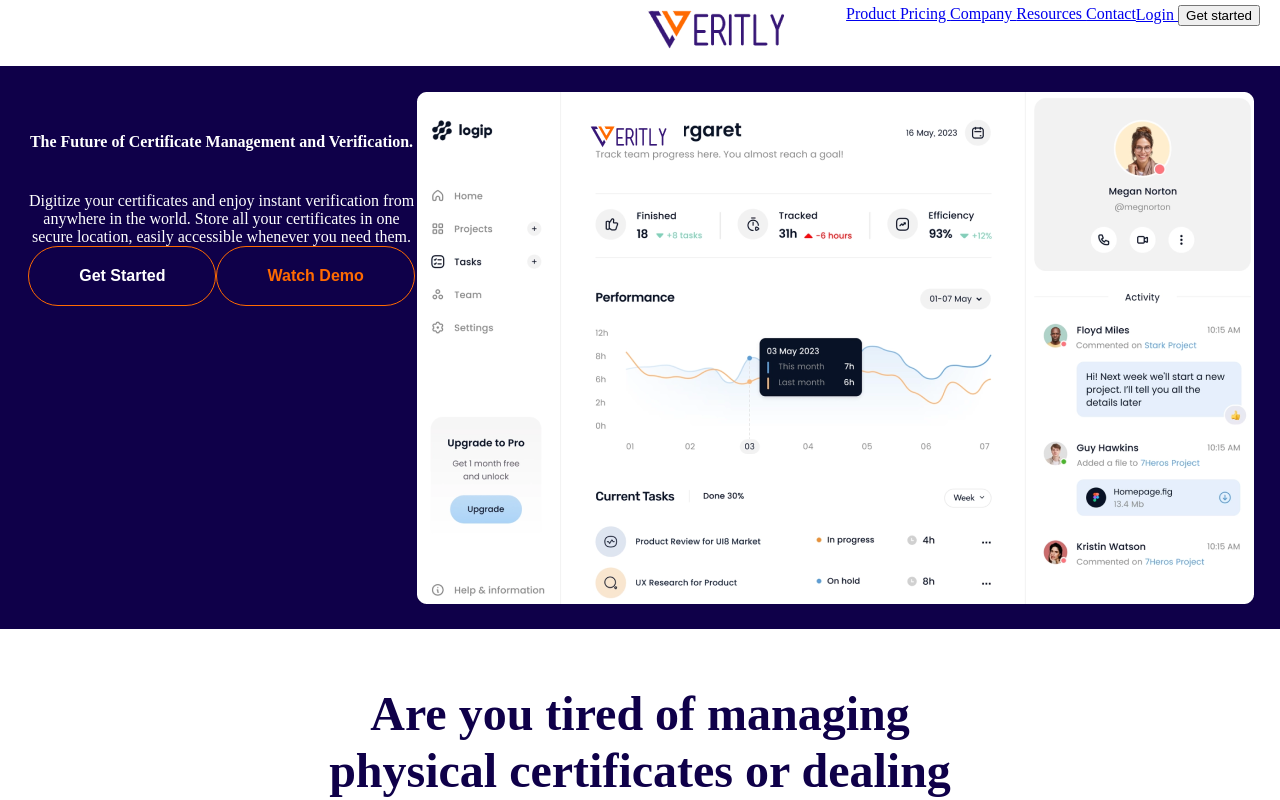
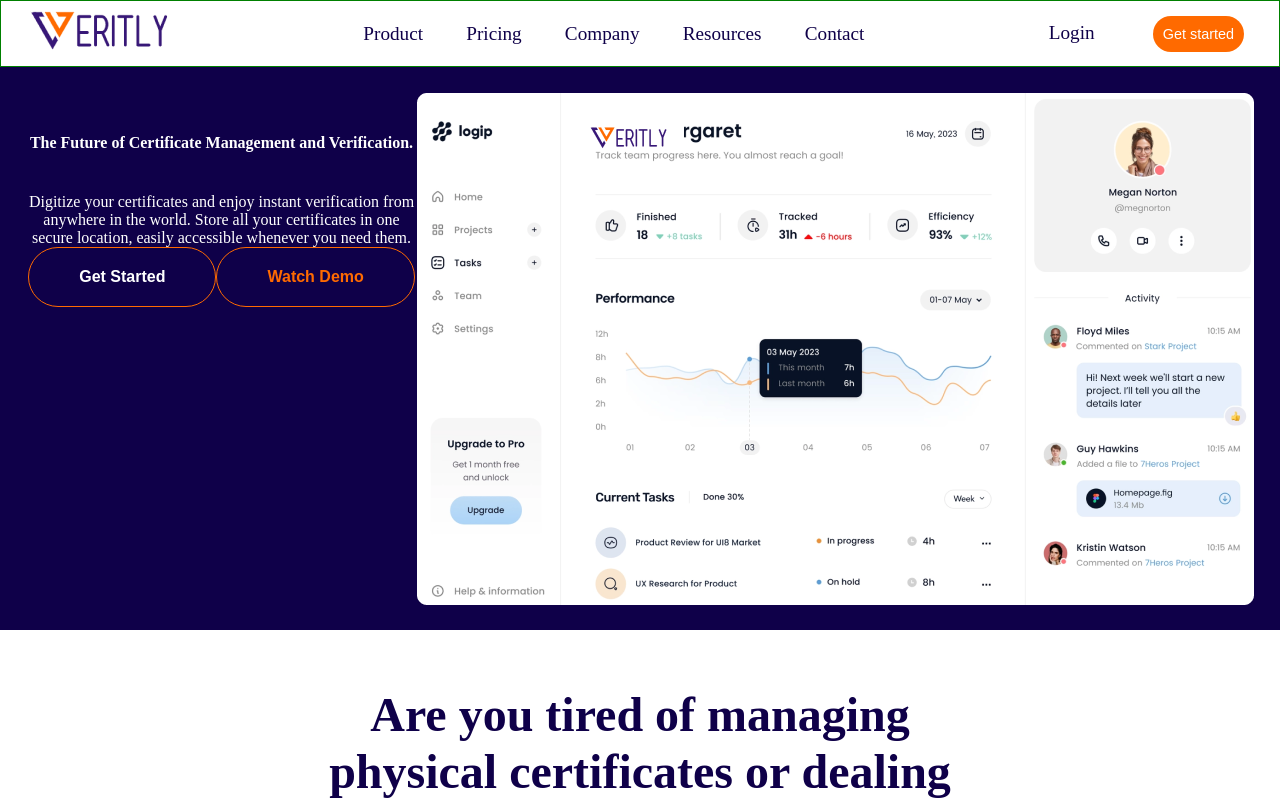
Before and after one commit to Perismuthoni/veritly, a React (Create React App) app: page / in a window 1280 px wide. Shown: the top 800 px of the page. Built offline with nearby package versions, Linux system fonts and the light colour scheme.

Commit message:
progressive

```diff
--- a/src/App.css
+++ b/src/App.css
@@ -4,6 +4,15 @@ html *{
 
 .App {
   text-align: center;
+}
+:root {
+  --primary-blue: #0F0049;
+  --primary-orange: #FF6A00;
+  --button-padding: 10px;
+  --button-border-radius: 5px;
+  --button-border: none;
+  --button-cursor: pointer;
+  --font-family: Poppins;
 }
 
 
--- a/src/css/navbar.css
+++ b/src/css/navbar.css
@@ -1,22 +1,32 @@
 .navbar {
     display: flex;
-    justify-content: right;
-    align-items: right;
+    justify-content: space-between;
     background-color: inherit;
     color: Black;
     padding: 5px 20px;
+    border: 1px solid green;
+    align-items: center;
+    word-spacing: 2em;
+  font-size: 1.2em;
+  font-weight: light;
+  font-family: var(--font-family);
   }
 
-  .user_icon {
-    font-size: 24px;
-    font-weight: bold;
-    padding-right:50px ;
-
+  .main-logo {
+    justify-content: left;
+    align-items: left;
+  }
+  .start-btn{
+    border-radius: 20px;
+    border: none;
+    background: var(--primary-orange);
+    padding: 10px;
+    margin:0 15px;
+    color: white ;
+    font-size: 0.75em;
   }
 
-  .setting-icon {
-  font-size: 24px;
-  color: #333;
-  cursor: pointer;
-  padding-top: 10px;
+a{
+  text-decoration: none;
+  color: var(--primary-blue);
 }
--- a/src/js/navbar.js
+++ b/src/js/navbar.js
@@ -5,7 +5,7 @@ import veritly_logo from '../images/veritly_logo.png';
 function Navbar() {
   return (
     <nav className="navbar">
-      <div className="user_icon">
+      <div className="main-logo">
         <img className="logo" src={veritly_logo} alt="logo" />
       </div>
 
@@ -20,8 +20,8 @@ function Navbar() {
       <div className="call-to-action">
         <a href="/"> Login </a>
         <a href="/">
-          {' '}
-          <button>Get started </button>{' '}
+
+          <button className="start-btn" >  Get started </button>
         </a>
       </div>
     </nav>
```
